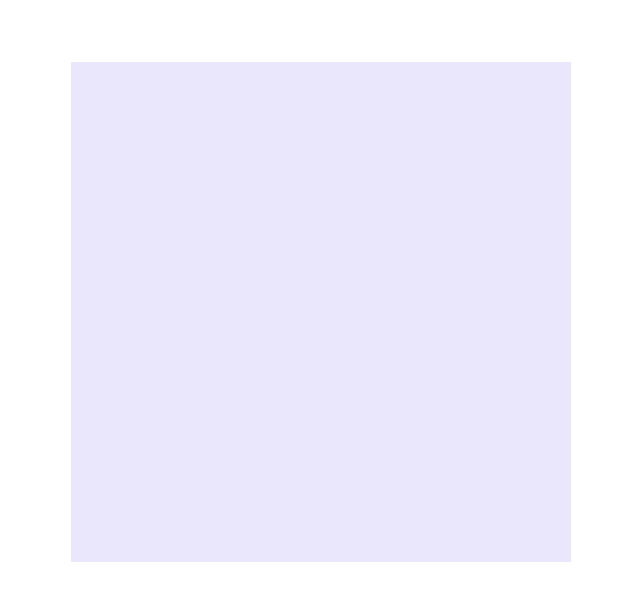
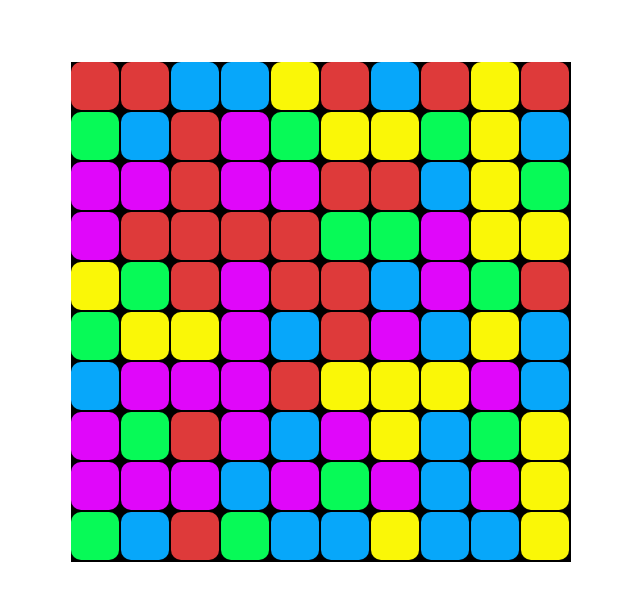
Before and after one commit to Dida-1209-second/popstar, a plain HTML site: page index.html in a window 1280 px wide. Shown: the part 136-736 px from the top of the page, without its empty margins (319-959 px from the left). Drawn offline with Linux system fonts and the light colour scheme.

Commit message:
init*2.3

```diff
--- a/css/popstar.css
+++ b/css/popstar.css
@@ -18,5 +18,5 @@
 #block{
 	width: 500px;
 	height: 500px;
-	background-color: #eae6fc;
+	background-color: #000;
 }
--- a/js/starObj.js
+++ b/js/starObj.js
@@ -9,19 +9,23 @@ var starObj=function(){
 }
 
 starObj.prototype.init=function(){
-	for(var n=0;n<100;n++){
-		for(var i=0;i<10;i++){
-			for(var j=0;j<10;j++){
-				this.x[n]=i*50;
-				this.y[n]=j*50;
-				this.color[n]=colors[Math.floor(Math.random()*colors.length)];
-			}
+	var n=0;
+	for(var i=0;i<10;i++){
+		for(var j=0;j<10;j++){
+			this.x[n]=i*50;
+//			console.log(this.x);
+			this.y[n]=j*50;
+			//console.log(this.y);
+			this.color[n]=colors[Math.floor(Math.random()*colors.length)];
+			//console.log(this.color);
+			n++;
 		}
 	}
 }
 starObj.prototype.draw=function(cxt){
 	for(var i=0;i<100;i++){
+		//console.log(this.color[i],this.x[i],this.y[i]);
 		cxt.fillStyle=this.color[i];
-		cxt.roundRect(this.x,this.y,40,40,5).fill();
+		cxt.roundRect(this.x[i],this.y[i],48,48,10).fill();
 	}
 }
```
